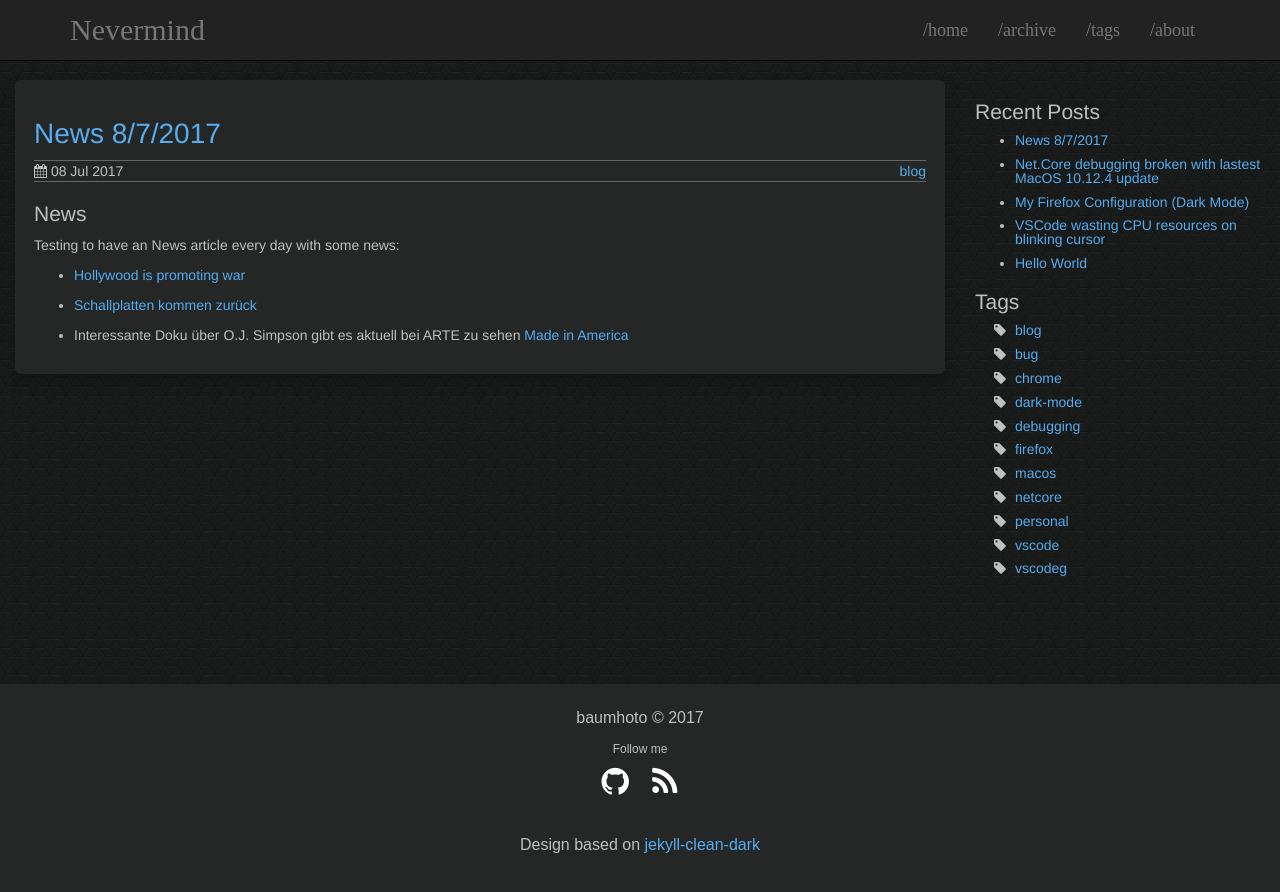
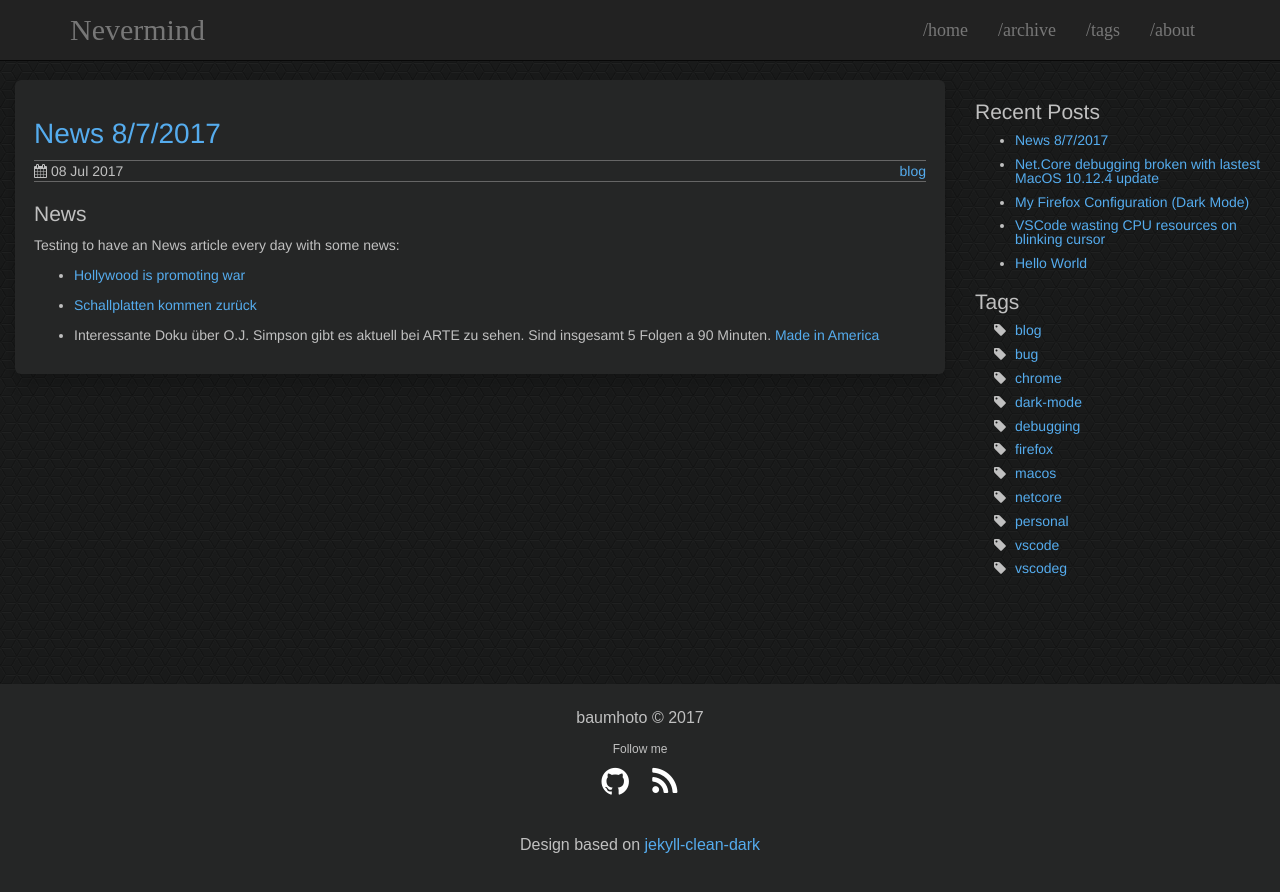
Before and after one commit to baumhoto/baumhoto.github.io, a Jekyll site: the page built from _posts/2017-07-08-ipad-edit-test.md, in a window 1280 px wide. Shown: the top 892 px of the page. Built offline with Jekyll 4.4.1, drawn with Linux system fonts in a browser that asks for light colours; some of the changed lines change nothing that is shown.

Commit message:
modified post

```diff
--- a/_posts/2017-07-08-ipad-edit-test.md
+++ b/_posts/2017-07-08-ipad-edit-test.md
@@ -3,9 +3,9 @@ layout: post
 title: "News 8/7/2017"
 date: 2017-07-08 07:57:06
 tags: blog
-description: Creating article on IPad
+description: News
 image:
-excerpt_separator: <!--more-->
+excerpt_separator:
 comments: false
 ---
 
@@ -17,5 +17,5 @@ Testing to have an News article every day with some news:
 
 * [Schallplatten kommen zurück](http://www.heise.de/newsticker/meldung/Sony-will-wieder-Schallplatten-pressen-3767517.html)
 
-* Interessante Doku über O.J. Simpson gibt es aktuell bei ARTE zu sehen [Made in America](
+* Interessante Doku über O.J. Simpson gibt es aktuell bei ARTE zu sehen. Sind insgesamt 5 Folgen a 90 Minuten. [Made in America](
 http://www.arte.tv/de/videos/071429-001-A/o-j-simpson-made-in-america-1-5)
```
